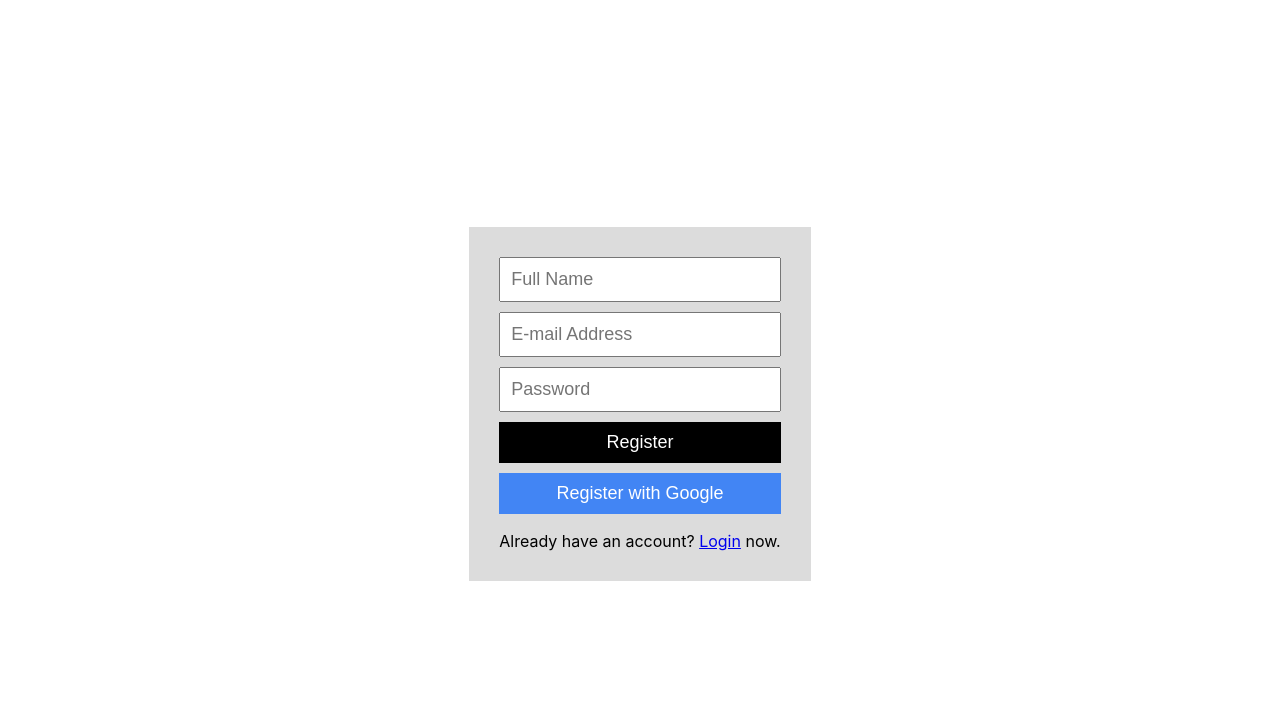
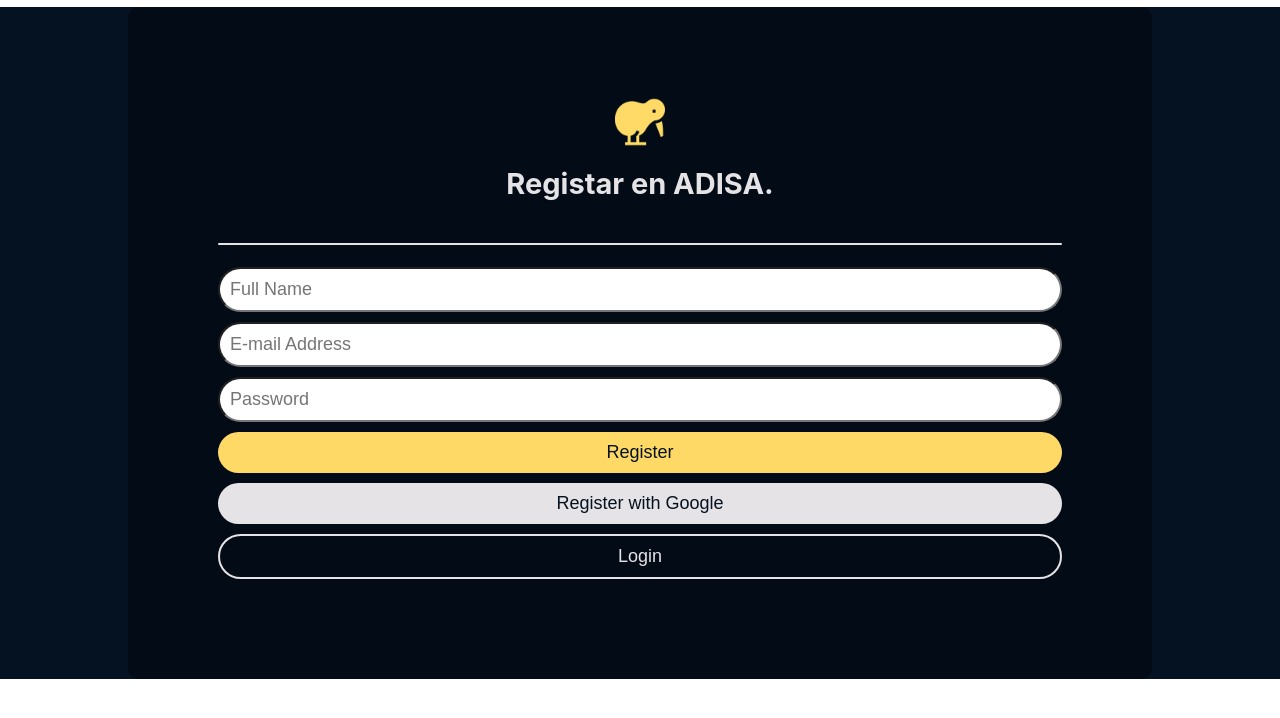
Before and after one commit to Salma-Almazan26/ProyectoTwitter, a React (Create React App) app in the folder adisa/: page /register in a window 1280 px wide. Shown: the top 718 px of the page. Built offline with nearby package versions, Linux system fonts and the light colour scheme; no server answers.

Commit message:
registro

```diff
--- a/adisa/src/Register.css
+++ b/adisa/src/Register.css
@@ -1,21 +1,25 @@
 .register {
-    height: 100vh;
-    width: 100vw;
-    display: flex;
-    align-items: center;
-    justify-content: center;
+  background-color: #051221;
+  align-items: center;
+  justify-content: center;
   }
   .register__container {
+    margin-top: 0px;
     display: flex;
     flex-direction: column;
     text-align: center;
-    background-color: #dcdcdc;
-    padding: 30px;
+    border-radius:10px 10px 10px;
+    padding: 90px;
+    margin-left: 10%;
+    margin-right: 10%;
+    background-color: rgba(0, 0, 0, 0.349);
   }
   .register__textBox {
+    font-family: Arial, "Helvetica Neue", Helvetica, sans-serif;
     padding: 10px;
     font-size: 18px;
     margin-bottom: 10px;
+    border-radius: 60px 60px 60px 60px;
   }
   .register__btn {
     padding: 10px;
@@ -23,11 +27,38 @@
     margin-bottom: 10px;
     border: none;
     color: white;
-    background-color: black;
+    background-color: black;padding: 10px;
+    font-size: 18px;
+    margin-bottom: 10px;
+    border: none;
+    color: #051221;
+    background-color: #FFD966;
+    border-radius: 60px 60px 60px 60px;
+    font-family: Arial, "Helvetica Neue", Helvetica, sans-serif;
   }
   .register__google {
-    background-color: #4285f4;
+    font-family: Arial, "Helvetica Neue", Helvetica, sans-serif;
+    background-color: #E5E3E5;
+    color: #051221;
+    border-radius: 60px 60px 60px 60px;
+  }
+  .login_btn{
+    padding: 10px;
+    font-size: 18px;
+    margin-bottom: 10px;
+    color: #E5E3E5;
+    border: 2px solid #E5E3E5;
+    border-radius: 60px 60px 60px 60px;
+    text-decoration: none;
+    font-family: Arial, "Helvetica Neue", Helvetica, sans-serif;
   }
   .register div {
     margin-top: 7px;
   }
+  a:link {
+    text-decoration: none;
+
+  }
+  a:visited {
+    text-decoration: none;
+  }
--- a/adisa/src/Register.js
+++ b/adisa/src/Register.js
@@ -7,6 +7,7 @@ import {
   signInWithGoogle,
 } from "./firebase";
 import "./Register.css";
+import image from "./imagenes/kiwi.png";
 function Register() {
   const [email, setEmail] = useState("");
   const [password, setPassword] = useState("");
@@ -24,6 +25,9 @@ function Register() {
   return (
     <div className="register">
       <div className="register__container">
+      <img src={image} className="logo"></img>
+        <h1 className="titulo">Registar en ADISA.</h1>
+        <h5 className="barra"> </h5>
         <input
           type="text"
           className="register__textBox"
@@ -54,9 +58,9 @@ function Register() {
         >
           Register with Google
         </button>
-        <div>
-          Already have an account? <Link to="/">Login</Link> now.
-        </div>
+
+        <a href="/" className="login_btn">Login</a>
+
       </div>
     </div>
   );
```
